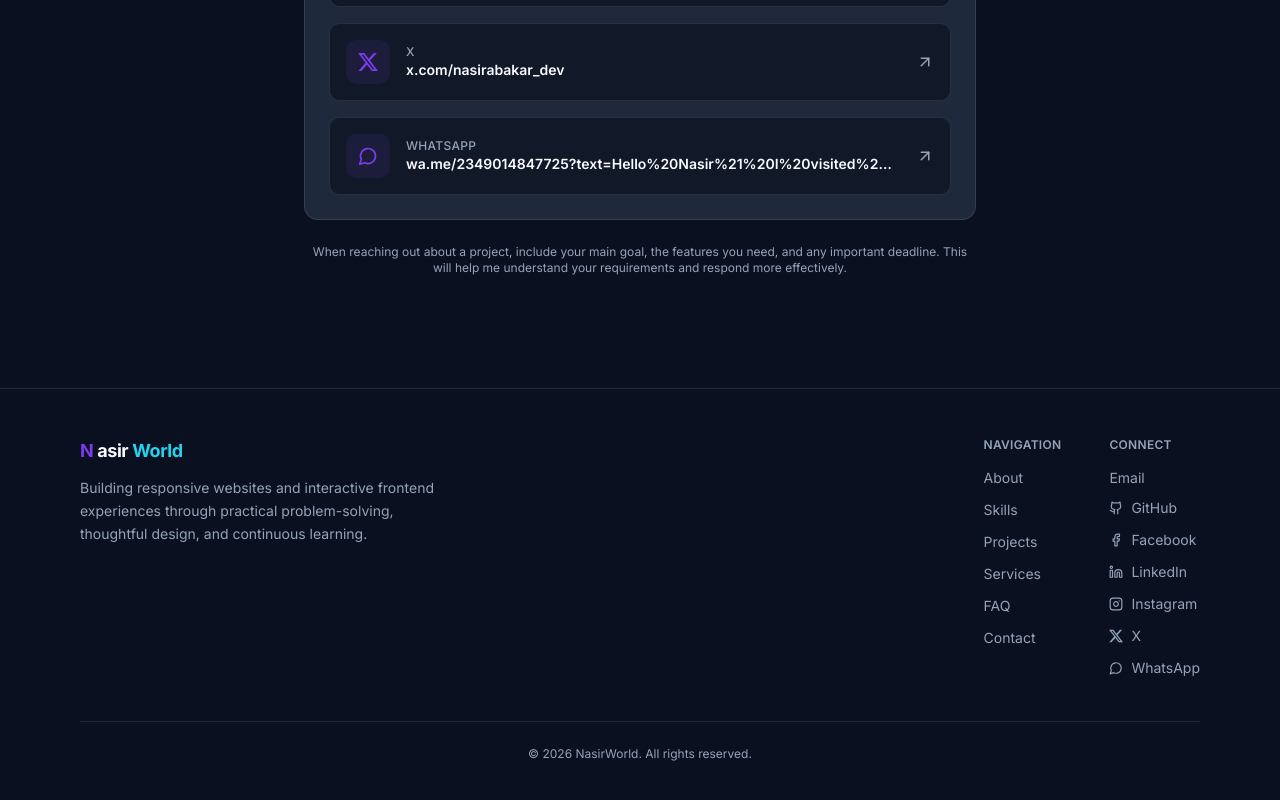
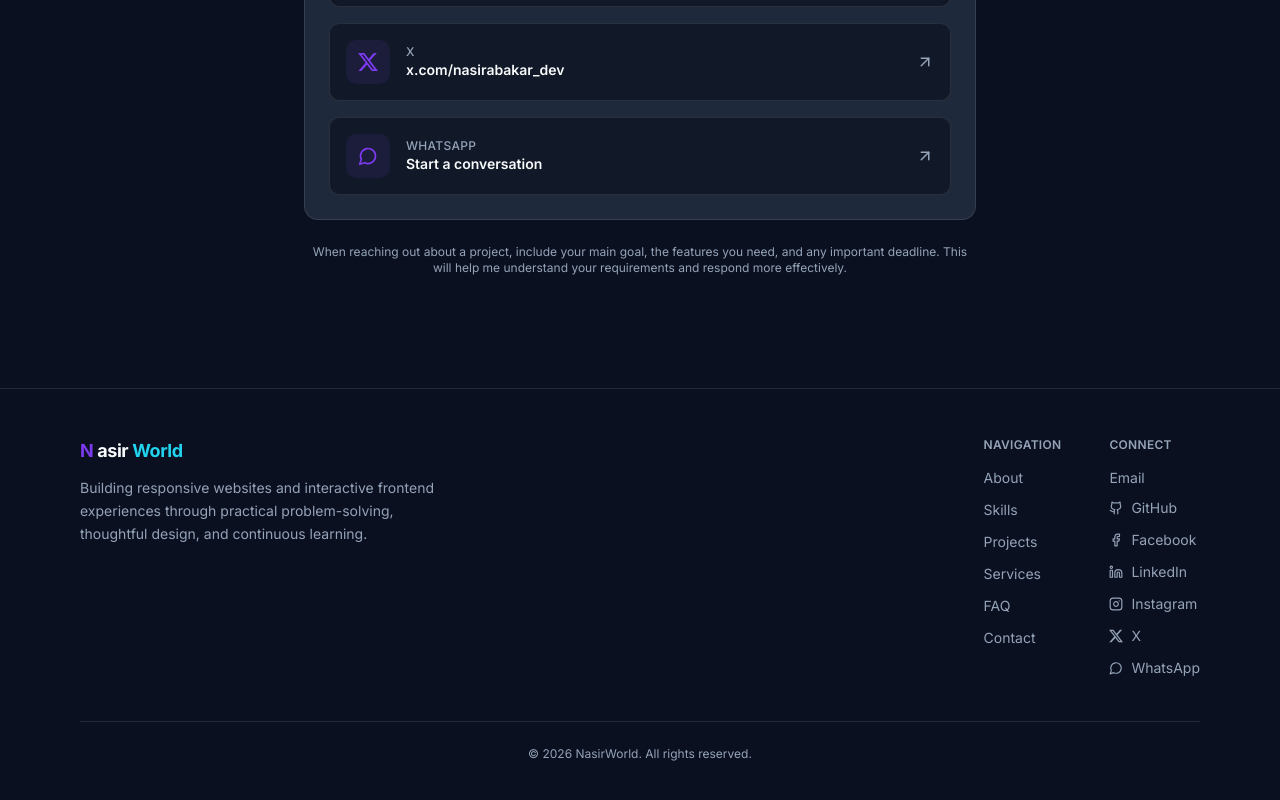
Before and after one commit to nasirabubakar-dev/NasirWorld, a React (Vite) app: page / in a window 1280 px wide. Shown: the part 8559-9359 px from the top of the page. Built offline with nearby package versions, Linux system fonts and the light colour scheme.

Commit message:
Improve WhatsApp contact card text

```diff
--- a/src/components/Contact.jsx
+++ b/src/components/Contact.jsx
@@ -63,7 +63,9 @@ export default function Contact() {
                         {social.label}
                       </p>
                       <p className="truncate text-sm font-semibold text-ink-primary">
-                        {social.url.replace(/^https?:\/\//, '')}
+                        {social.id === 'whatsapp'
+                          ? 'Start a conversation'
+                          : social.url.replace(/^https?:\/\//, '')}
                       </p>
                     </div>
                     <ArrowUpRight
```
